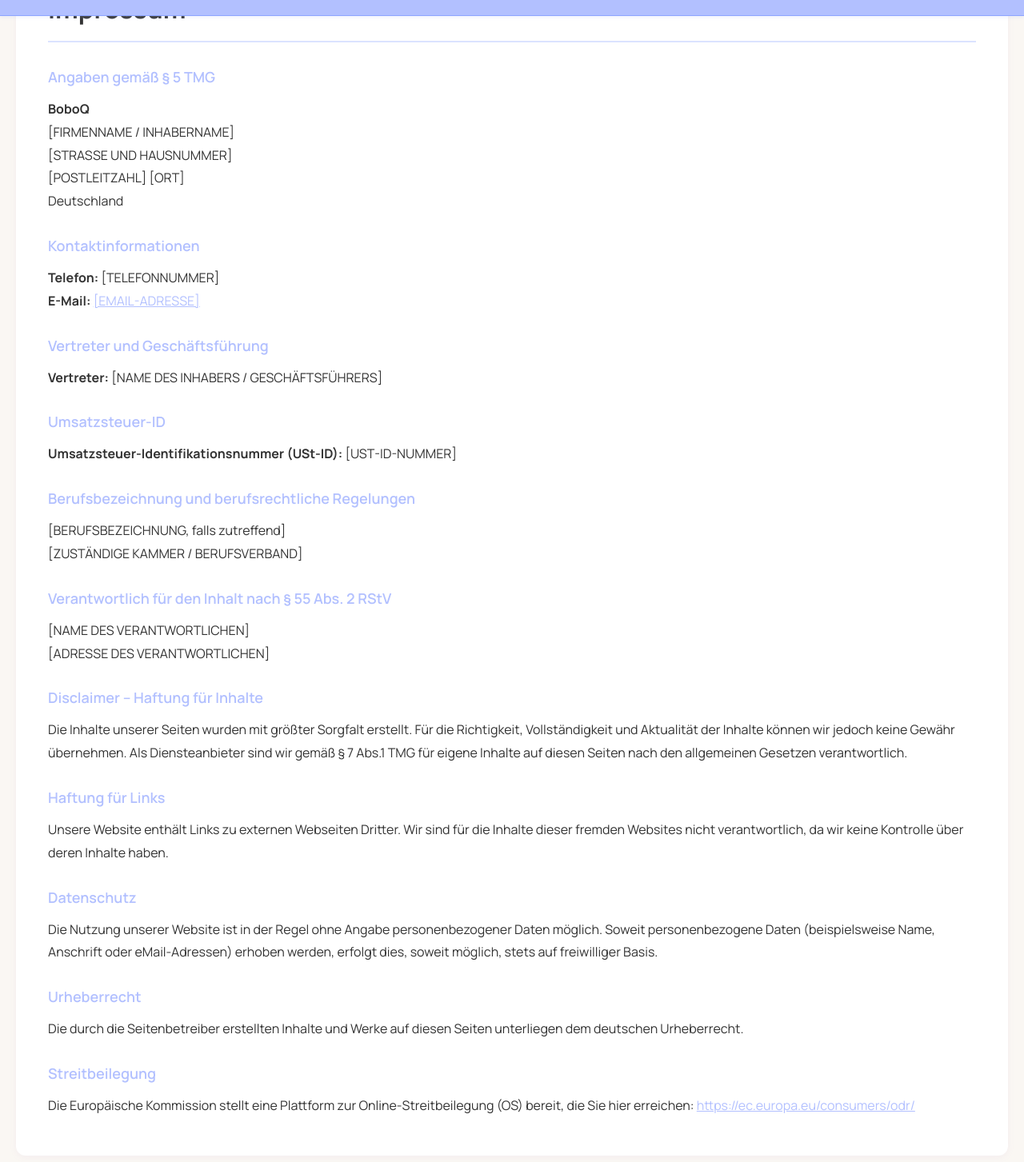
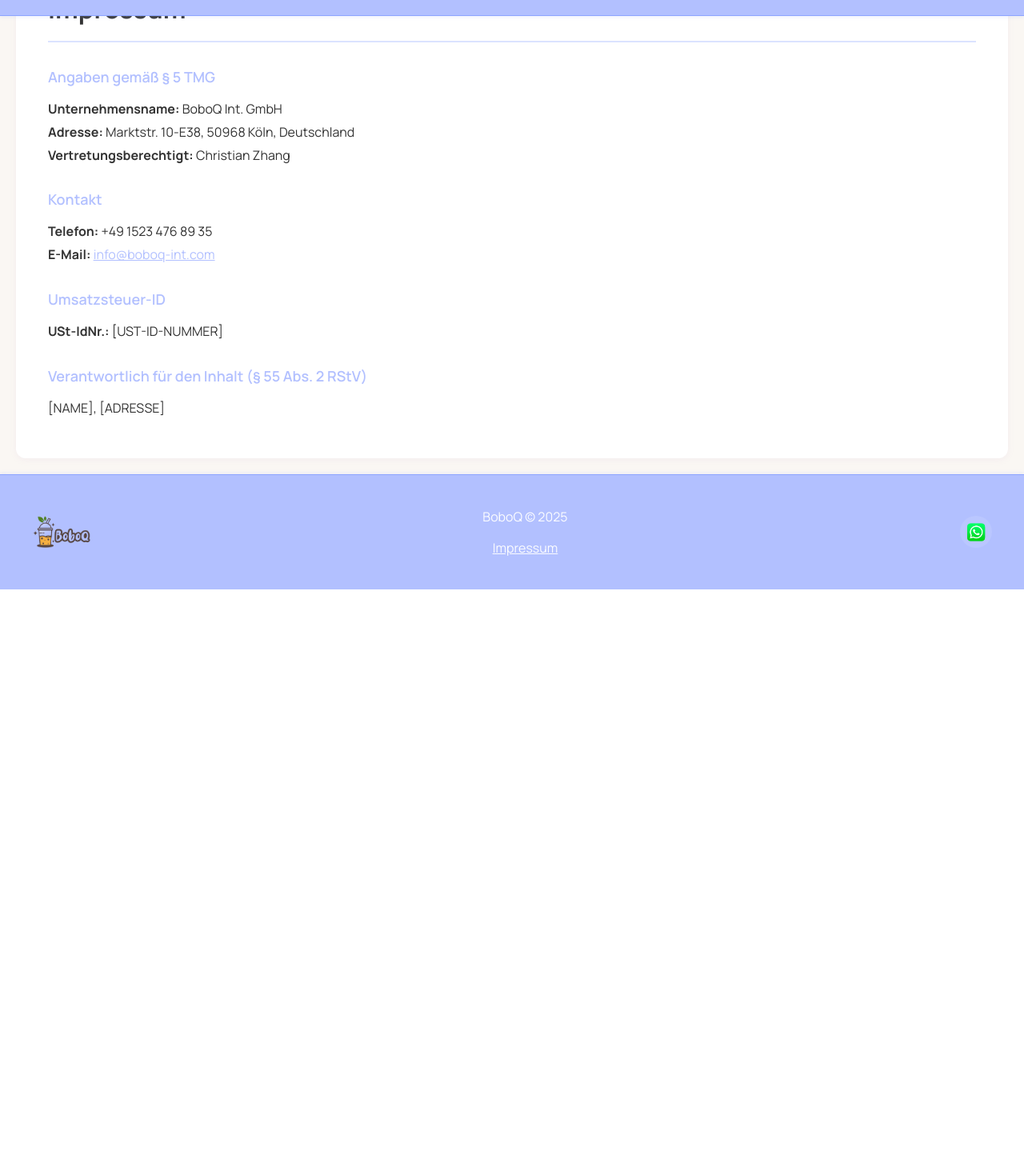
Before and after one commit to WinnieLooh/BoboQ, a React (Vite) app: page /BoboQ/imprint in a window 1280 px wide. Shown: the part 137-1590 px from the top of the page at 80% size. After the commit the page ends 874 px from the top, so only its background shows below. Built offline with nearby package versions, Linux system fonts and the light colour scheme.

Commit message:
Impressum: Kontakt und Adresse aus Kontaktseite übernommen, Pflichtfelder reduziert

```diff
--- a/src/pages/Imprint/Imprint.tsx
+++ b/src/pages/Imprint/Imprint.tsx
@@ -5,84 +5,31 @@ export const ImprintPage = () => {
     <div className="imprint-page">
       <div className="imprint-wrapper">
         <h1>Impressum</h1>
-
         <h2>Angaben gemäß § 5 TMG</h2>
         <p>
-          <strong>BoboQ</strong>
+          <strong>Unternehmensname:</strong> BoboQ Int. GmbH
           <br />
-          [FIRMENNAME / INHABERNAME]
+          <strong>Adresse:</strong> Marktstr. 10-E38, 50968 Köln, Deutschland
           <br />
-          [STRASSE UND HAUSNUMMER]
-          <br />
-          [POSTLEITZAHL] [ORT]
-          <br />
-          Deutschland
+          <strong>Vertretungsberechtigt:</strong> Christian Zhang
         </p>
 
-        <h2>Kontaktinformationen</h2>
+        <h2>Kontakt</h2>
         <p>
-          <strong>Telefon:</strong> [TELEFONNUMMER]
+          <strong>Telefon:</strong> +49 1523 476 89 35
           <br />
-          <strong>E-Mail:</strong> <a href="mailto:[EMAIL-ADRESSE]">[EMAIL-ADRESSE]</a>
+          <strong>E-Mail:</strong> <a href="mailto:info@boboq-int.com">info@boboq-int.com</a>
         </p>
 
-        <h2>Vertreter und Geschäftsführung</h2>
-        <p>
-          <strong>Vertreter:</strong> [NAME DES INHABERS / GESCHÄFTSFÜHRERS]
-        </p>
 
         <h2>Umsatzsteuer-ID</h2>
         <p>
-          <strong>Umsatzsteuer-Identifikationsnummer (USt-ID):</strong> [UST-ID-NUMMER]
+          <strong>USt-IdNr.:</strong> [UST-ID-NUMMER]
         </p>
 
-        <h2>Berufsbezeichnung und berufsrechtliche Regelungen</h2>
+        <h2>Verantwortlich für den Inhalt (§ 55 Abs. 2 RStV)</h2>
         <p>
-          [BERUFSBEZEICHNUNG, falls zutreffend]
-          <br />
-          [ZUSTÄNDIGE KAMMER / BERUFSVERBAND]
-        </p>
-
-        <h2>Verantwortlich für den Inhalt nach § 55 Abs. 2 RStV</h2>
-        <p>
-          [NAME DES VERANTWORTLICHEN]
-          <br />
-          [ADRESSE DES VERANTWORTLICHEN]
-        </p>
-
-        <h2>Disclaimer – Haftung für Inhalte</h2>
-        <p>
-          Die Inhalte unserer Seiten wurden mit größter Sorgfalt erstellt. Für die Richtigkeit, Vollständigkeit und
-          Aktualität der Inhalte können wir jedoch keine Gewähr übernehmen. Als Diensteanbieter sind wir gemäß § 7 Abs.1
-          TMG für eigene Inhalte auf diesen Seiten nach den allgemeinen Gesetzen verantwortlich.
-        </p>
-
-        <h2>Haftung für Links</h2>
-        <p>
-          Unsere Website enthält Links zu externen Webseiten Dritter. Wir sind für die Inhalte dieser fremden Websites
-          nicht verantwortlich, da wir keine Kontrolle über deren Inhalte haben.
-        </p>
-
-        <h2>Datenschutz</h2>
-        <p>
-          Die Nutzung unserer Website ist in der Regel ohne Angabe personenbezogener Daten möglich. Soweit
-          personenbezogene Daten (beispielsweise Name, Anschrift oder eMail-Adressen) erhoben werden, erfolgt dies,
-          soweit möglich, stets auf freiwilliger Basis.
-        </p>
-
-        <h2>Urheberrecht</h2>
-        <p>
-          Die durch die Seitenbetreiber erstellten Inhalte und Werke auf diesen Seiten unterliegen dem deutschen
-          Urheberrecht.
-        </p>
-
-        <h2>Streitbeilegung</h2>
-        <p>
-          Die Europäische Kommission stellt eine Plattform zur Online-Streitbeilegung (OS) bereit, die Sie hier
-          erreichen:{' '}
-          <a href="https://ec.europa.eu/consumers/odr/" target="_blank" rel="noopener noreferrer">
-            https://ec.europa.eu/consumers/odr/
-          </a>
+          [NAME], [ADRESSE]
         </p>
       </div>
     </div>
```
